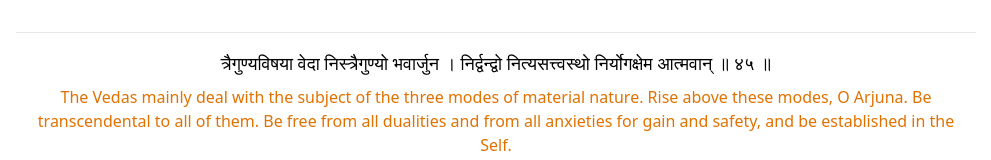
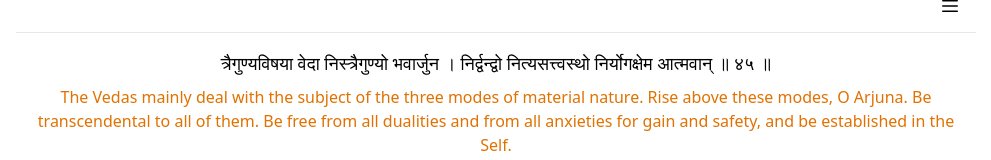
Before and after one commit to gaurahari-dasa/train-bg, a Vue app: page / in a window 1280 px wide. Shown: the top 160 px of the page, without its empty margins (144-1135 px from the left). Built offline with nearby package versions, Linux system fonts and the light colour scheme.

Commit message:
SlokaToggle component, Haribol

```diff
--- a/src/components/SlokaList.vue
+++ b/src/components/SlokaList.vue
@@ -4,6 +4,7 @@ import { ref } from 'vue';
 import Divider from './Divider.vue';
 import Vibhaga from './VibhagaNode';
 import { vibhagas } from './slokas';
+import SlokaToggle from './SlokaToggle.vue';
 
 const train = ref([]);
 
@@ -45,8 +46,9 @@ function collapse(ix) {
 <template>
     <ul role="list" class="divide-y divide-gray-200">
         <li v-for="(item, ix) in train" :key="`${item.chapter}_${item.sloka}`" class="sm:px-4 sm:py-4">
-            <div v-if="item instanceof Vibhaga">
+            <div v-if="item instanceof Vibhaga" class="relative">
                 <p>{{ item.description }}</p>
+                <SlokaToggle class="absolute bottom-0 right-0" />
             </div>
             <div v-else>
                 <h3 class="text-lg text-center">{{ item.devanagari }}</h3>
--- /dev/null
+++ b/src/components/SlokaToggle.vue
@@ -0,0 +1,20 @@
+<script setup>
+import { ref } from 'vue';
+import { MinusCircleIcon, Bars3Icon } from '@heroicons/vue/20/solid';
+
+const emit = defineEmits(['click']);
+const props = defineProps(['expanded']);
+const expanded = ref(props.expanded);
+
+function toggle() {
+    emit('click', expanded.value ? 'collapse' : 'expand');
+    expanded.value = !expanded.value;
+}
+</script>
+
+<template>
+    <span @click="toggle()">
+        <MinusCircleIcon v-if="expanded" class="size-5" />
+        <Bars3Icon v-else class="size-5" />
+    </span>
+</template>
```
